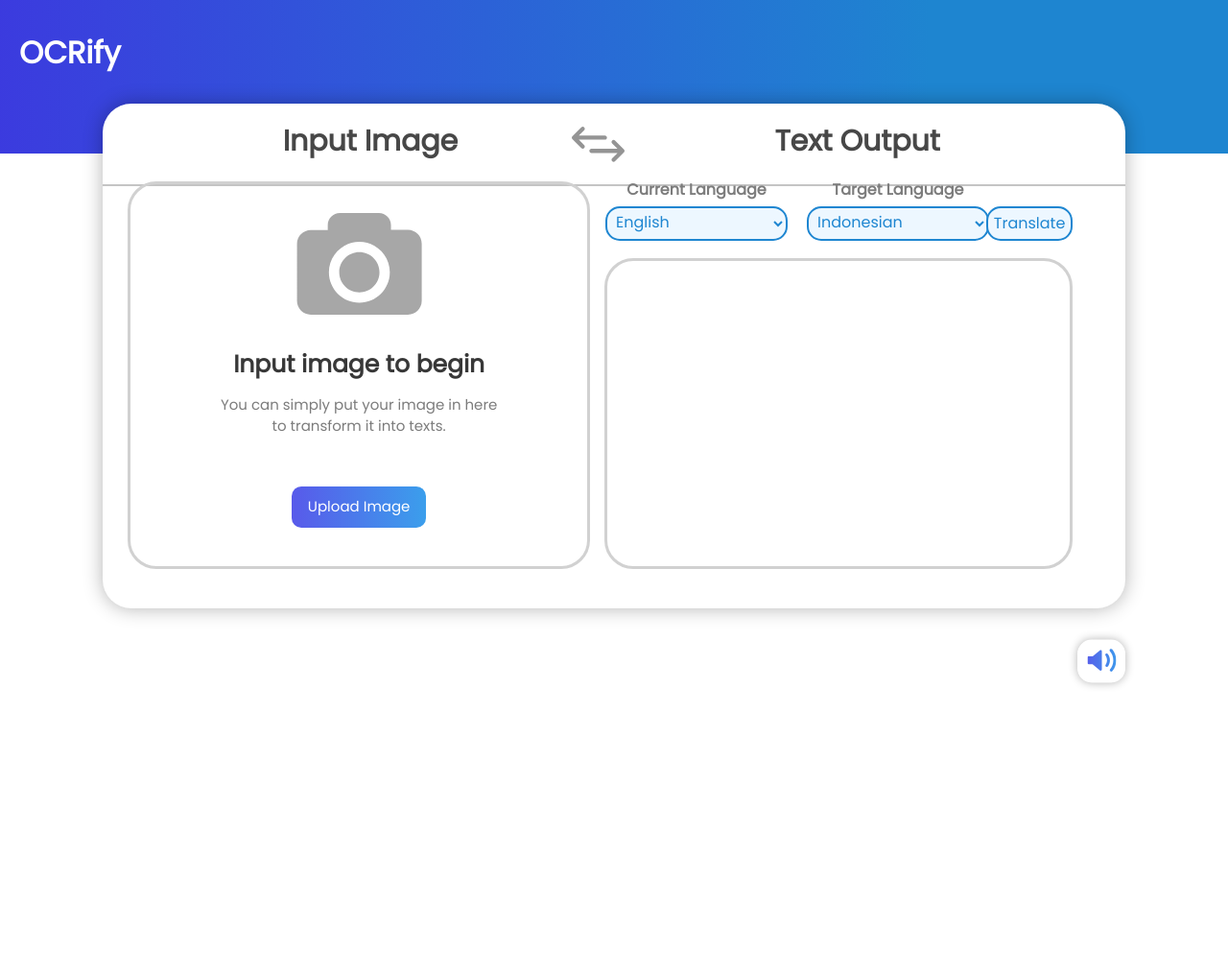
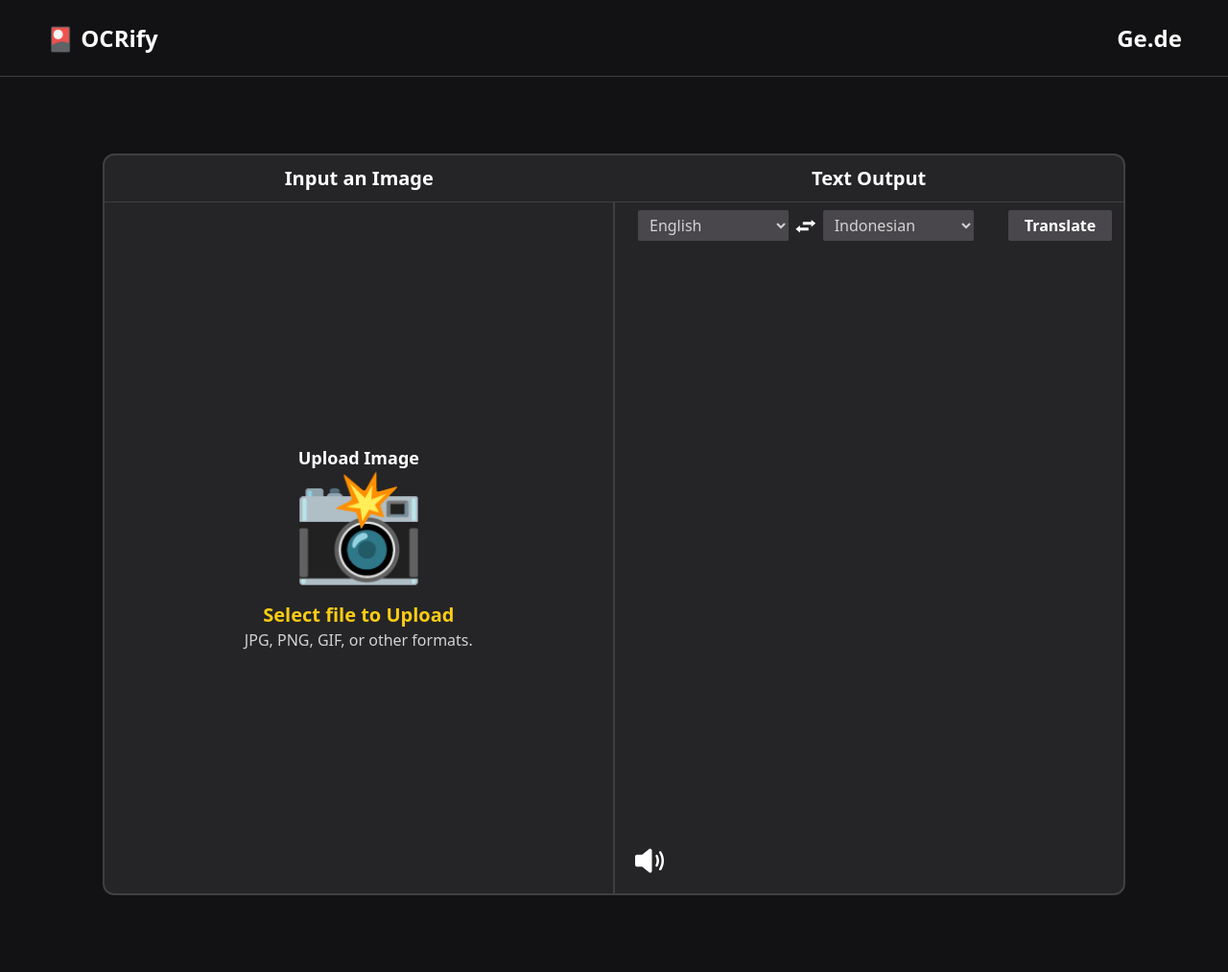
Before and after one commit to hafidzarifudin/OCRify-1, a Django app: page / in a window 1280 px wide. Shown: the whole page at 96% size. Before the commit the page ends 716 px from the top, so only its background shows below. Run offline with Django 4.2, Linux system fonts and the light colour scheme; parts of the project's set-up code (start-up, migrations or seed data) failed here and were passed over; some libraries are stand-ins or nearby versions.

Commit message:
rerganize file

```diff
--- a/compvis/templates/image_form.html
+++ b/compvis/templates/image_form.html
@@ -1,96 +1,97 @@
 <!DOCTYPE html>
 <html>
     <head>
-        <meta charset="utf-8">
+        <meta charset="UTF-8">
+		<meta name="viewport" content="width=device-width, initial-scale=1.0">
+		<meta http-equiv="X-UA-Compatible" content="ie=edge">
         <title>Image Upload</title>
-        {% load static %}
-        <link rel = "stylesheet" href="{% static 'styles.css' %}">
+         <script src="https://cdn.tailwindcss.com"></script>
     </head>
-    <body>
-        <div class="page-header">
-            <h1>OCRify</h1>
+    <body class="flex flex-col justify-center items-center w-full h-auto font-sans bg-[#121214] text-[#fdfdfd]">
+        <header class="page-header flex flex-row justify-between items-center px-12 w-full h-[5rem] border-b-[1px] border-[#403F41]">
+            <h1 class="text-2xl font-bold">🎴 OCRify</h1>
+            <h1 class="text-2xl font-bold">Ge.de</h1>
+        </header>
+        <div class = "main-div flex flex-col justify-center items-center w-5/6 h-auto min-h-[40rem] my-20 border-2 border-[#403F41] bg-[#252427] rounded-xl">
+            <div class="title flex flex-row justify-center items-center w-full min-h-[3rem] border-b-[1px] border-[#403F41]   ">
+                <h2 class="left-div-title flex flex-col justify-center items-center w-full h-[3rem] text-xl font-semibold ">Input an Image</h2>
+                <h2 class="right-div-title flex flex-col justify-center items-center  w-full h-[3rem] text-xl font-semibold ">Text Output</h2>
             </div>
-        <div class = "main-div">
-            <div class="left-title"><h2>Input Image</h2></div>
-            <div class="right-title"><h2>Text Output</h2></div>
-            <div class="swap-svg">
-                <svg width="55" height="37" viewBox="0 0 55 37" fill="none" xmlns="http://www.w3.org/2000/svg">
-                    <path fill-rule="evenodd" clip-rule="evenodd" d="M0.632436 9.89424C0.205341 10.3213 -0.00543574 10.8828 0.000106497 11.4426C-0.00543571 12.0023 0.205341 12.5638 0.632436 12.9909L9.89424 22.2527C10.7375 23.096 12.1047 23.096 12.9479 22.2527C13.7912 21.4095 13.7912 20.0423 12.9479 19.1991L7.34151 13.5927H34.5179C35.7105 13.5927 36.6772 12.6259 36.6772 11.4334C36.6772 10.2409 35.7105 9.27412 34.5179 9.27412H7.3599L12.9479 3.68611C13.7912 2.84286 13.7912 1.47568 12.9479 0.632436C12.1047 -0.210812 10.7375 -0.210812 9.89424 0.632436L0.632436 9.89424ZM54.3676 23.7029C54.7947 24.13 55.0055 24.6915 55 25.2512C55.0055 25.811 54.7947 26.3725 54.3676 26.7996L45.1058 36.0614C44.2626 36.9046 42.8954 36.9046 42.0522 36.0614C41.2089 35.2181 41.2089 33.851 42.0522 33.0077L47.6586 27.4013H20.4826C19.2901 27.4013 18.3233 26.4346 18.3233 25.242C18.3233 24.0495 19.2901 23.0828 20.4826 23.0828H47.6402L42.0522 17.4948C41.2089 16.6515 41.2089 15.2843 42.0522 14.4411C42.8954 13.5978 44.2626 13.5978 45.1058 14.4411L54.3676 23.7029Z" fill="#949494"/>
-                </svg>
-            </div>
-            <div class="title-divider"></div>
-            <div class="left-div">
-                <div class="left-div-contents">
-                    <form method="post" action="ocr" enctype="multipart/form-data" onchange=this.submit();>
+            <div class ="flex flex-row justify-center items-center w-full min-h-[45rem]" >
+                <div class="left-div flex flex-col justify-center items-center w-1/2 min-h-[45rem] border-r-[1px] border-[#403F41] ">
+                    <div class="left-div-contents flex h-[45rem] w-full ">
+                        <form class=" h-full w-full" method="post" action="ocr" enctype="multipart/form-data" onchange=this.submit();>
                             {% csrf_token %}
-                        <div class="camera-box">
-                            <div class="camera-svg">
-                                <svg width="131" height="106" viewBox="0 0 131 106" fill="none" xmlns="http://www.w3.org/2000/svg">
-                                    <path d="M86.553 61.7724C86.553 73.3335 77.1482 82.7383 65.5872 82.7383C54.0261 82.7383 44.6249 73.3335 44.6249 61.7724C44.6249 50.2113 54.0261 40.8065 65.5872 40.8065C77.1482 40.8065 86.553 50.2149 86.553 61.7724ZM130.587 32.0018V91.5501C130.587 99.4887 124.151 105.925 116.212 105.925H14.9621C7.02355 105.925 0.587158 99.4887 0.587158 91.5501V32.0018C0.587158 24.0633 7.02355 17.6269 14.9621 17.6269H32.6433V12.6531C32.6433 5.70644 38.2711 0.0750427 45.2214 0.0750427H85.9529C92.9032 0.0750427 98.531 5.70644 98.531 12.6531V17.6233H116.212C124.151 17.6269 130.587 24.0633 130.587 32.0018ZM97.3343 61.7724C97.3343 44.2673 83.0923 30.0253 65.5872 30.0253C48.0856 30.0253 33.8436 44.2673 33.8436 61.7724C33.8436 79.2775 48.0856 93.5195 65.5872 93.5195C83.0923 93.5195 97.3343 79.2775 97.3343 61.7724Z" fill="#A7A7A7"/>
-                                </svg>
-                            </div>
-                        </div>
-                        <div class="upload-message">Input image to begin</div>
-                        <div class="upload-sub-message">You can simply put your image in here to transform it into texts.</div>
-                        <input type="file" accept="image/*" id="upload-actual-btn" name="input_img" hidden/>
-                        <label for="upload-actual-btn" class="upload-button">
-                            <div class="upload-text">Upload Image</div>
+                            <label for="upload-actual-btn" class="upload-button flex flex-col justify-center items-center h-full w-full cursor-pointer text-[#D3D3D4] hover:bg-[#2d2c30]">
+                                <p class="upload-text text-lg font-semibold text-white  ">Upload Image</p>
+                                <div class="icon-camera text-[7rem] mt-[-2rem]  ">📸</div>
+                                <p class="upload-message text-xl font-bold text-yellow-400">Select file to Upload</p>
+                                <p class="upload-sub-message">JPG, PNG, GIF, or other formats.</p>
+                                <input type="file" accept="image/*" id="upload-actual-btn" name="input_img"  hidden/>
                             </label>
                         </form>
                     </div>
                 </div>
-            <div class = "right-div">
-                <form method="post" action="translate" enctype="multipart/form-data">
+                <div class = "right-div flex flex-col justify-start items-center w-1/2 min-h-[45rem] border-l-[1px] border-[#403F41] ">
+                    <div class="right-div-contents relative flex flex-row justify-center items-center h-full w-full">
+                        <form class="flex flex-col justify-center  items-start h-full w-full text-[#D3D3D4]" method="post" action="translate" enctype="multipart/form-data">
+                            {% comment %}   {% endcomment %}
+                            <div class="select-language flex flex-row justify-between items-center w-full h-[3rem] " >
                                 {% csrf_token %}
-                    <div class="left-text">
-                        Current Language
-                    </div>
-                    <select class="dropdown-box source-dropdown" name="source_language">
+                                <div class="current-language flex flex-row justify-center items-center w-9/12 h-full p-6">
+                                    <select class="dropdown-box source-dropdown flex flex-row justify-center items-center w-1/2 h-[2rem] rounded-sm  bg-[#49474b] px-[0.5rem] " name="source_language">
                                         {% for language in available_languages %}
                                         <option class="dropdown-value" value="{{language.id}}" {% if language.id == selected_source %} selected="selected" {% endif %}>
                                             {{ language.name }}
                                         </option>
                                         {% endfor %}
                                     </select>
-                    <div class="right-text">
-                        Target Language
-                    </div>
-                    <select class="dropdown-box target-dropdown" name="target_language">
+                                    <svg
+                                        width="40"
+                                        height="40"
+                                        viewBox="0 0 24 24"
+                                        fill="#ffffff"
+                                        xmlns="http://www.w3.org/2000/svg"
+                                        >
+                                        <path d="M16 13V11.5H10V9.5H16V8L19 10.5L16 13Z" fill="#ffffff" />
+                                        <path d="M8 17V15.5H14V13.5H8V12L5 14.5L8 17Z" fill="#ffffff" />
+                                    </svg>
+                                    <select class="dropdown-box target-dropdown flex flex-row justify-center items-center w-1/2 h-[2rem] rounded-sm bg-[#49474b] px-[0.5rem]  " name="target_language">
                                         {% for language in available_languages %}
-                        <option class="dropdown-value" value="{{language.id}}" {% if language.id == selected_target %} selected="selected" {% endif %}>
+                                        <option class="dropdown-value " value="{{language.id}}" {% if language.id == selected_target %} selected="selected" {% endif %}>
                                             {{ language.name }}
                                         </option>
                                         {% endfor %}
                                     </select>
-                    <button class="translate-btn" type="submit">
-                        <div class="translate-text">
+                                </div>
+                                <div class="translate-text flex flex-row justify-center items-center p-[0.1rem] w-3/12 h-full text-white  ">
+                                        <button class="translate-btn flex flex-row justify-center items-center w-10/12 h-[2rem] bg-[#49474b] rounded-sm text-base font-semibold" type="submit">
                                         Translate
+                                    </button>
                                 </div>
-                    </button>
-                    <div class = "result-textbox">
-                        <p>{{ result|linebreaksbr|default_if_none:"" }}</p>
+                            </div>
+
+                            <div class = "result-textbox flex flex-column w-full h-[42rem] p-8 border-[#444346] text-white">
+                            <p class="result-text " >{{ result|linebreaksbr|default_if_none:"" }}</p>
                             </div>
                             <input name="text" value="{{ result|default_if_none:'' }}" style="display:none;"/>
                         </form>
-            </div>
-        </div>
-        <div class="extra-buttons">
+                        <div class="extra-buttons absolute bottom-2 left-4">
                             <form action="tts" method="post" target="dummyframe">
                                 {% csrf_token %}
                                 <button class="tts-button" type="submit">
-                    <svg width="60" height="48" viewBox="0 0 60 48" fill="none" xmlns="http://www.w3.org/2000/svg">
-                        <path fill-rule="evenodd" clip-rule="evenodd" d="M47.3402 1.12455C48.7653 0.154074 50.6969 0.336011 51.7949 1.66538C56.8771 7.81824 60 15.6994 60 24.2901C60 32.7891 57.0238 40.593 52.0568 46.7165C51.0354 47.9756 49.2141 48.1486 47.8843 47.2212L47.675 47.0753C46.3513 46.1522 46.1982 44.256 47.2244 43.0105C51.4009 37.9417 53.9063 31.4648 53.9063 24.4072C53.9063 17.1622 51.266 10.529 46.8879 5.4029C45.7796 4.10516 45.9295 2.08513 47.3402 1.12455ZM10.9226 16.0868L26.1602 3.45079C27.6877 2.18403 30 3.27043 30 5.25491V18.4306V30.1493V43.4653C30 45.4458 27.6957 46.5335 26.1666 45.2747L10.6409 32.4931H2.34375C1.04933 32.4931 0 31.4438 0 30.1493V18.4306C0 17.1362 1.04933 16.0868 2.34375 16.0868H10.9226ZM42.3278 11.0709C41.3994 9.88992 39.7516 9.6339 38.4108 10.3113C37.071 10.9883 36.7757 12.7774 37.6273 14.0135C39.6166 16.9013 40.7813 20.4011 40.7813 24.1729C40.7813 27.8121 39.697 31.1981 37.834 34.0255C37.0273 35.2497 37.2896 36.9721 38.5639 37.6971C40.1937 38.6244 42.2848 38.2708 43.282 36.6829C45.5585 33.058 46.875 28.7692 46.875 24.1729C46.875 19.4793 45.4086 14.9899 42.3278 11.0709Z" fill="url(#paint0_linear_12_79)"/>
-                        <defs>
-                        <linearGradient id="paint0_linear_12_79" x1="-5.5" y1="24" x2="67" y2="24" gradientUnits="userSpaceOnUse">
-                        <stop stop-color="#585BEA"/>
-                        <stop offset="1" stop-color="#3C9EEC"/>
-                        </linearGradient>
-                        </defs>
+                                    <svg xmlns="http://www.w3.org/2000/svg" aria-hidden="true" role="img" width="2.5rem" height="2.5rem" preserveAspectRatio="xMidYMid meet" viewBox="0 0 512 512">
+                                        <path fill="#ffffff" d="M264 416.19a23.92 23.92 0 0 1-14.21-4.69l-.66-.51l-91.46-75H88a24 24 0 0 1-24-24V200a24 24 0 0 1 24-24h69.65l91.46-75l.66-.51A24 24 0 0 1 288 119.83v272.34a24 24 0 0 1-24 24ZM352 336a16 16 0 0 1-14.29-23.18c9.49-18.9 14.3-38 14.3-56.82c0-19.36-4.66-37.92-14.25-56.73a16 16 0 0 1 28.5-14.54C378.2 208.16 384 231.47 384 256c0 23.83-6 47.78-17.7 71.18A16 16 0 0 1 352 336Z"/>
+                                        <path fill="#ffffff" d="M400 384a16 16 0 0 1-13.87-24C405 327.05 416 299.45 416 256c0-44.12-10.94-71.52-29.83-103.95A16 16 0 0 1 413.83 136C434.92 172.16 448 204.88 448 256c0 50.36-13.06 83.24-34.12 120a16 16 0 0 1-13.88 8Z"/>
                                     </svg>
                                 </button>
                                 <input name="tts" value="{{result}}" style="display:none;"/>
                             </form>
                         </div>
+                    </div>
+                </div>
+            </div>
+        </div>
         <iframe name="dummyframe" id="dummyframe" style="display:none;"></iframe>
     </body>
 </html>
```
Also changed, not shown: cogserv/theme/templates/image_form.html (deleted, +0 -97 lines). Lines whose indentation alone changed are shown as unchanged.
